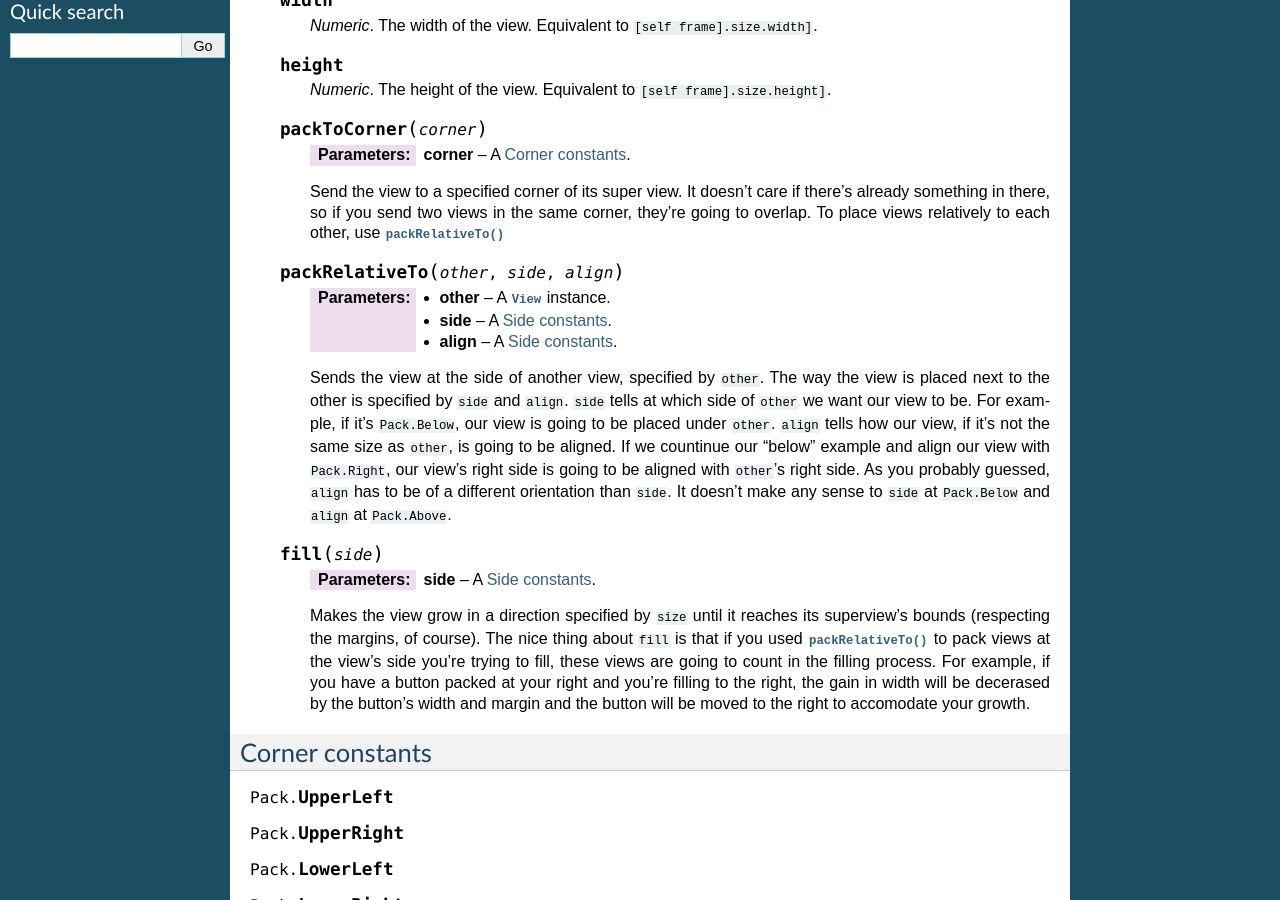
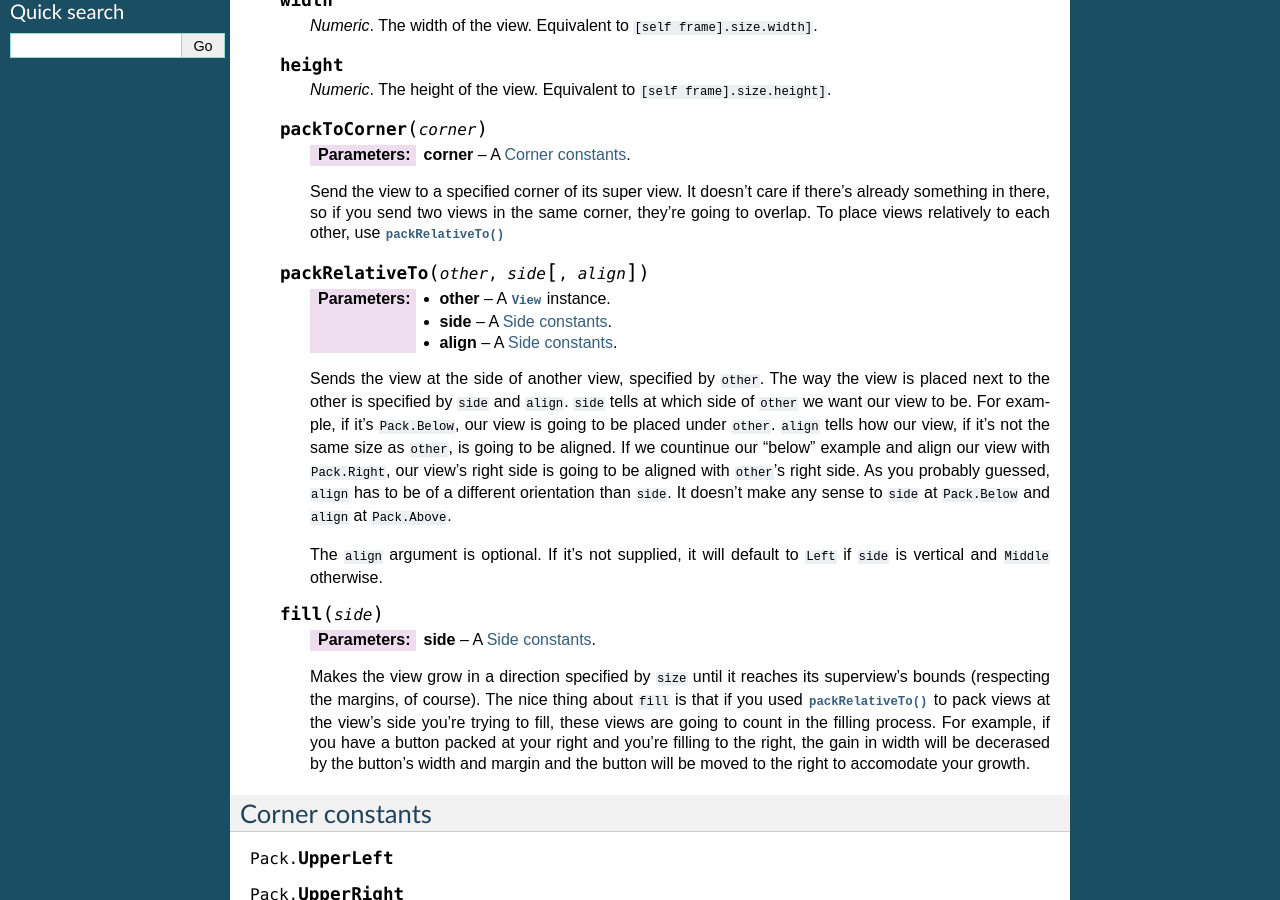
Before and after one commit to hsoft/xibless, a Sphinx documentation site: the page built from docs/api/view.rst, in a window 1280 px wide and 900 px high, scrolled down 571 px. Built offline with Sphinx 7.4.7, drawn with Linux system fonts in a browser that asks for light colours.

Commit message:
Made the `align` argument in `View.packRelativeTo()` optional.

```diff
--- a/docs/api/view.rst
+++ b/docs/api/view.rst
@@ -45,7 +45,7 @@ but to be subclassed.
         something in there, so if you send two views in the same corner, they're going to overlap.
         To place views relatively to each other, use :meth:`packRelativeTo`
 
-    .. method:: packRelativeTo(other, side, align)
+    .. method:: packRelativeTo(other, side[, align])
 
         :param other: A :class:`View` instance.
         :param side: A :ref:`side-constants`.
@@ -59,6 +59,9 @@ but to be subclassed.
         with ``Pack.Right``, our view's right side is going to be aligned with ``other``'s right
         side. As you probably guessed, ``align`` has to be of a different orientation than ``side``.
         It doesn't make any sense to ``side`` at ``Pack.Below`` and ``align`` at ``Pack.Above``.
+
+        The ``align`` argument is optional. If it's not supplied, it will default to ``Left`` if
+        ``side`` is vertical and ``Middle`` otherwise.
 
     .. method:: fill(side)
 
```
Also changed, not shown: 1 other file.
